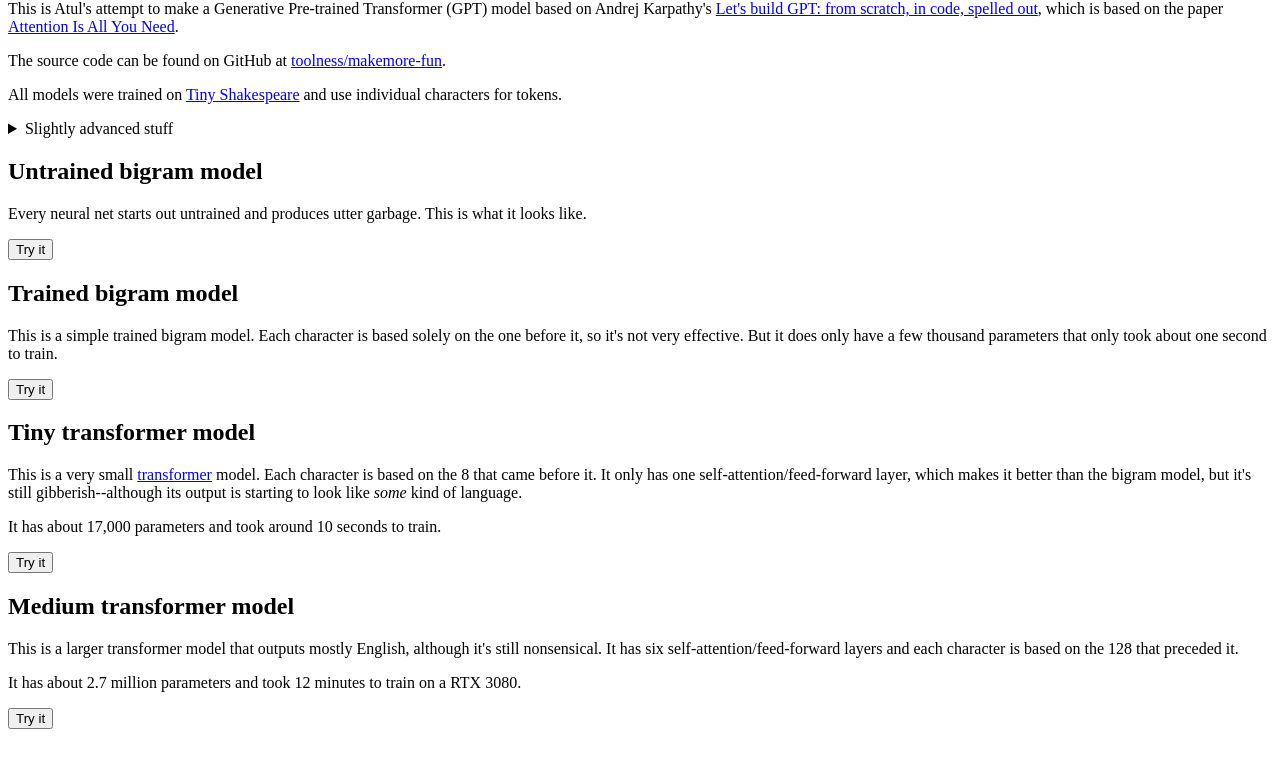
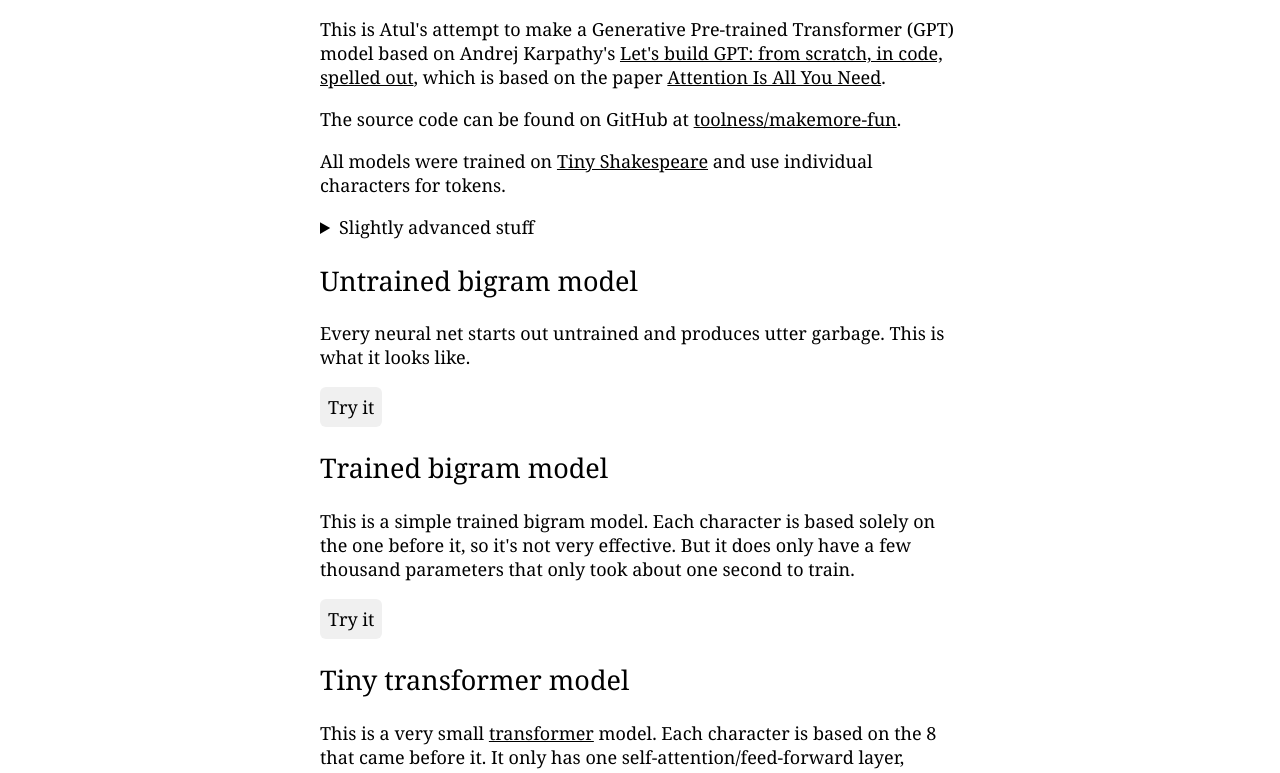
Before and after one commit to toolness/makemore-fun, a React app in the folder gpt/web/: page / in a window 1280 px wide. Shown: the part 80-853 px from the top of the page. Before the commit the page ends 817 px from the top, so only its background shows below. Built offline with nearby package versions, Linux system fonts and the light colour scheme.

Commit message:
Improve styling.

```diff
--- a/gpt/web/index.html
+++ b/gpt/web/index.html
@@ -7,6 +7,44 @@
             pre {
                 white-space: pre-wrap;
             }
+
+            html {
+                font-family: Georgia;
+                font-size: 18px;
+            }
+
+            h1,
+            h2 {
+                font-weight: normal;
+            }
+
+            pre,
+            textarea,
+            button {
+                font-family: Consolas, Monaco, monospace;
+            }
+
+            body {
+                max-width: 640px;
+                padding: 0 1em;
+                margin: 12px auto;
+            }
+
+            a {
+                color: inherit;
+            }
+
+            button {
+                all: unset;
+                cursor: pointer;
+                padding: 8px;
+                background: #f0f0f0;
+                border-radius: 6px;
+            }
+
+            button:hover {
+                background: lightgray;
+            }
         </style>
         <title>Language model fun</title>
     </head>
--- a/gpt/web/ts/index.tsx
+++ b/gpt/web/ts/index.tsx
@@ -169,9 +169,8 @@
                         style={{
                             display: "block",
                             marginTop: 4,
-                            width: "10em",
+                            width: "100%",
                             height: "4em",
-                            fontFamily: "monospace",
                         }}
                         value={initialContext}
                         onChange={(e) => setInitialContext(e.target.value)}
```
